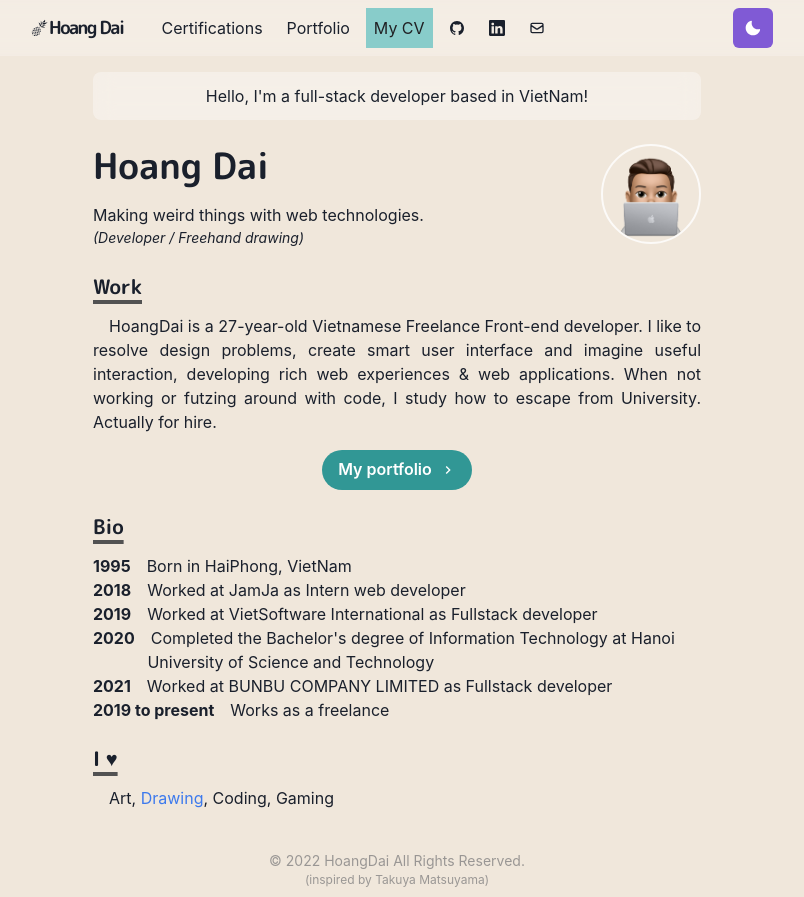
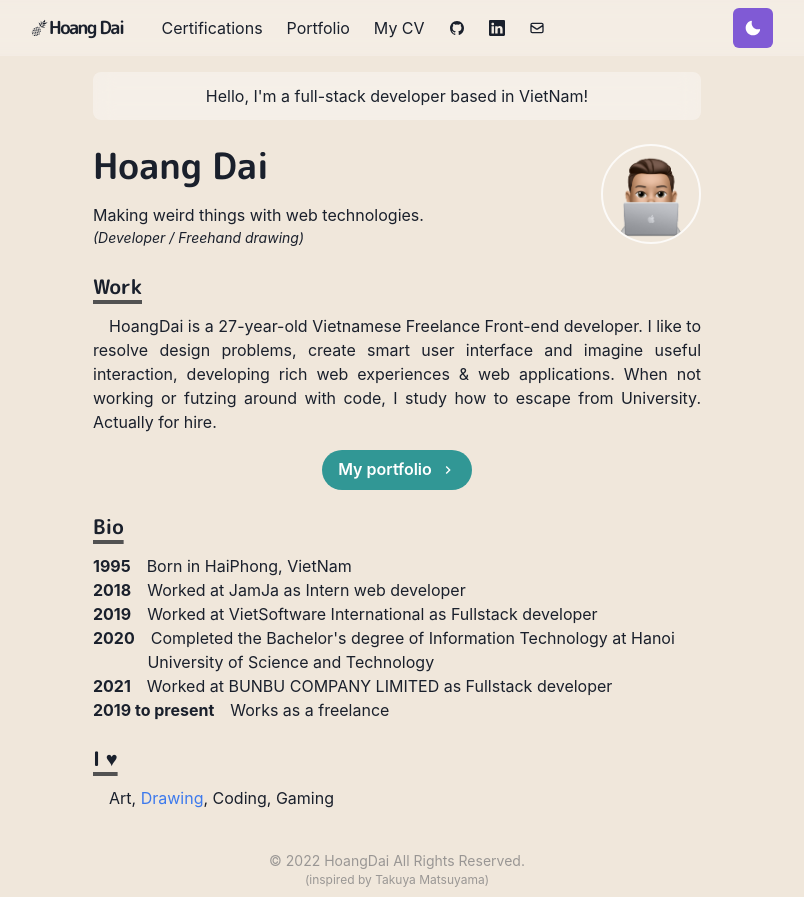
Before and after one commit to craftpine/craftpine-homepage, a Next.js app: page / in a window 1280 px wide. Shown: the whole page, without its empty margins (243-1047 px from the left). Built offline with nearby package versions, Linux system fonts and the light colour scheme; no server answers.

Commit message:
fix(): bugs

```diff
--- a/components/atoms/NavBar.tsx
+++ b/components/atoms/NavBar.tsx
@@ -82,13 +82,13 @@ const Navbar = (props: any) => {
           </motion.div>
 
           <LinkItem
-            href={process.env.NEXT_PUBLIC_PORTFOLIO_URL}
+            href={process.env.NEXT_PUBLIC_PORTFOLIO_URL as string ?? ""}
             target="blank"
           >
             Portfolio
           </LinkItem>
 
-          <LinkItem href={process.env.NEXT_PUBLIC_FULL_CV} target="blank">
+          <LinkItem href={process.env.NEXT_PUBLIC_FULL_CV as string ?? ""} target="blank">
             My CV
           </LinkItem>
 
```
